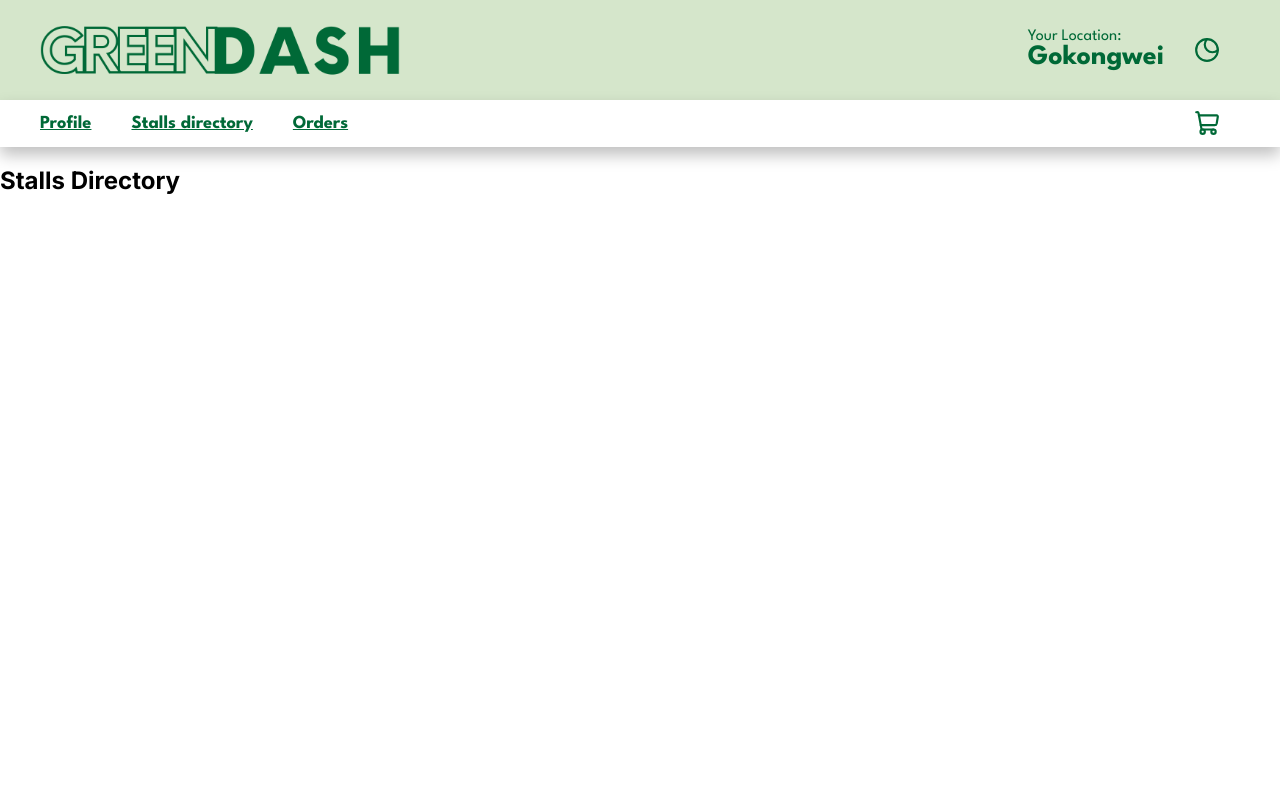
After one commit to zxmglng/CCAPDEV-N24-5-GreenDash, a PHP site: page /pages/user/stalls-directory.html in a window 1280 px wide. The commit adds this page. Run offline with PHP 8.4, Linux system fonts and the light colour scheme.

Commit message:
style: [USER] added the UNIVERSAL HEADER & started with the stalls directory (aka "homepage" of the user)

```diff
--- /dev/null
+++ b/js/centralized.js
@@ -0,0 +1,21 @@
+const lucideScript = document.createElement('script');
+lucideScript.src = 'https://unpkg.com/lucide@latest';
+lucideScript.onload = () => lucide.createIcons();
+document.head.appendChild(lucideScript);
+
+// Cart functionality
+const cartButton = document.querySelector('.icon-button');
+
+if (cartButton) {
+    cartButton.addEventListener('click', () => {
+        // Handle cart button click
+    });
+}
+
+// Theme functionality
+const themeButton = document.querySelector('#eclipse');
+if (themeButton) {
+    themeButton.addEventListener('click', () => {
+        // Handle theme button click
+    });
+}
--- /dev/null
+++ b/pages/user/stalls-directory.html
@@ -0,0 +1,49 @@
+<!-- Home would immediately be the Stalls Directory section -->
+
+<!DOCTYPE html lang="en">
+    <head>
+        <title>GreenDash - Stalls</title>
+        <link rel="stylesheet" href="../../style/centralized.css">
+        <link rel="stylesheet" href="../../style/user.css">
+
+        <!-- website icon -->
+        <link rel="icon" type="image/png" href="../../assets/main/GreenDash_CIRCLE.png">
+
+        <meta name="viewport" content="width=device-width, initial-scale=1.0">
+
+    </head>
+    <body>
+        <!-- INCLUDE EVERYTHING FOR THE MAIN HEADER FOR ALL PAGES FROM HERE-->
+        <header>
+            <div class="main-header">
+                <img id="logo" src="../../assets/main/GreenDash_LOGO.png" alt="GreenDash Logo">
+                <div class="location">
+                    <span>Your Location:</span>
+                    <strong>Gokongwei</strong>
+                </div>
+                <button class="icon-button" id="eclipse" aria-label="Toggle dark mode">
+                    <i data-lucide="eclipse"></i>
+                </button>
+            </div>
+
+            <!-- CHANGE THE NAVIGATION LINKS IF NEEDED ACCDG TO USER ROLE HERE-->
+            <nav>
+                <div class="nav-links">
+                    <a href="../../pages/user/profile.html">Profile</a>
+                    <a href="../../pages/user/stores.html">Stalls directory</a>
+                    <a href="../../pages/user/orders.html">Orders</a>
+                </div>
+
+                <button class="icon-button" id="cart" aria-label="View cart">
+                    <i data-lucide="shopping-cart"></i>
+                </button>
+            </nav>
+        </header>
+        <!-- TO HERE!-->
+
+        <h2 class="section-headers"> Stalls Directory </h2>
+
+        <script type="module" src="../../js/centralized.js"></script>
+
+    </body>
+</html>
--- a/style/centralized.css
+++ b/style/centralized.css
@@ -5,3 +5,138 @@
     If you think the style can be reused by the whole application, please put it
     here! =)
 */
+
+/*
+    IMPORTANT THINGS TO NOTE:
+    - Background color: #ffffff
+    - Body font: Inter; body includes:
+        - paragraph text
+        - product name (it would just be in BOLD)
+        - product information
+        - button text
+    - Header font: League Spartan; header includes:
+        - section titles
+        - section subtitles (ex. Under Orders -> Ongoing orders will have League Spartan as the font)
+        - page titles (stalls directory, orders, transactions, etc.)
+        - buttons in header (ex. Profile, Stalls directory, Orders in the header for user)
+        - Store name (ex. Starbucks)
+*/
+
+/* importing the inter & league spartan fonts from Google fonts as the base font for the application */
+@import url('https://fonts.googleapis.com/css2?family=Inter:ital,opsz,wght@0,14..32,100..900;1,14..32,100..900&family=League+Spartan:wght@100..900&display=swap');
+
+
+/* Prevents the default box-sizing behavior of the browser, which can cause layout issues. */
+*,
+*::before,
+*::after {
+    box-sizing: border-box;
+}
+
+body {
+    font-family: 'Inter', sans-serif;        /* default to inter */
+    background-color: #ffffff;             /* default to white */
+    margin: 0;
+}
+
+/* --- HEADER & NAVIGATION BAR --- */
+
+header {
+    position: sticky;
+    top: 0;
+    z-index: 1000;
+}
+
+nav {
+    display: flex;
+    align-items: center;
+    width: 100%;
+    background-color: #ffffff;
+    box-shadow: 0 8px 16px rgba(0, 0, 0, 0.25);
+}
+
+.main-header {
+    display: flex;
+    font-family: 'League Spartan', 'Inter';   /* default to league spartan */
+    background-color: #d5e6cb;
+    margin: 0 auto;
+    padding: 10px 0 10px 20px;
+    width: 100%;
+    height: auto;
+}
+
+#logo {
+    width: 400px;
+    height: auto;
+    padding: 10px 20px;
+}
+
+.nav-links {
+    font-family: 'League Spartan', 'Inter';   /* default to league spartan */
+    display: flex;
+    align-items: center;
+    padding: 10px 20px;
+    color: #006937;
+    margin-top: 0;
+}
+
+.nav-links a {
+    font-family: 'League Spartan', 'Inter';   /* default to league spartan */
+    color: #006937;
+    font-weight: bold;
+    font-size: 1.15rem;
+    padding: 5px 20px;
+}
+
+.icon-button {
+    display: inline-flex;
+    align-items: center;
+    justify-content: center;
+    padding: 8px 10px;
+    color: #006937;
+    background: transparent;
+    border: 0;
+    cursor: pointer;
+}
+
+.icon-button#eclipse {
+    margin-right: 50px;
+    margin-left: 0;
+}
+
+.icon-button#cart {
+    align-items: left;
+    margin-right: 50px;
+    margin-left: auto;
+}
+
+.icon-button svg {
+    width: 26px;
+    height: 26px;
+}
+
+.location {
+    font-family: 'League Spartan', 'Inter';   /* default to league spartan */
+    display: flex;
+    flex-direction: column;
+    align-items: flex-start;
+    justify-content: center;
+    color: #006937;
+    padding: 5px 20px 5px 20px;
+    margin-top: 0;
+    margin-right: 0;
+    margin-left: auto;
+    margin-bottom: 0;
+}
+
+.location strong {
+    font-size: 1.75rem;
+}
+/* --- HEADER & NAVIGATION BAR ENDS HERE --- */
+
+/* --- ANIMATIONS --- */
+
+/* default view transition for all pages */
+@view-transition {
+    navigation: auto;
+}
--- /dev/null
+++ b/style/main.css
@@ -0,0 +1,4 @@
+body {
+    background-color: #ffffff;            /* default to white */
+    font-family: 'Inter', sans-serif;       /* default to inter */
+}
```
Also changed, not shown: pages/user/home.html (deleted), pages/user/stores.html (deleted).
